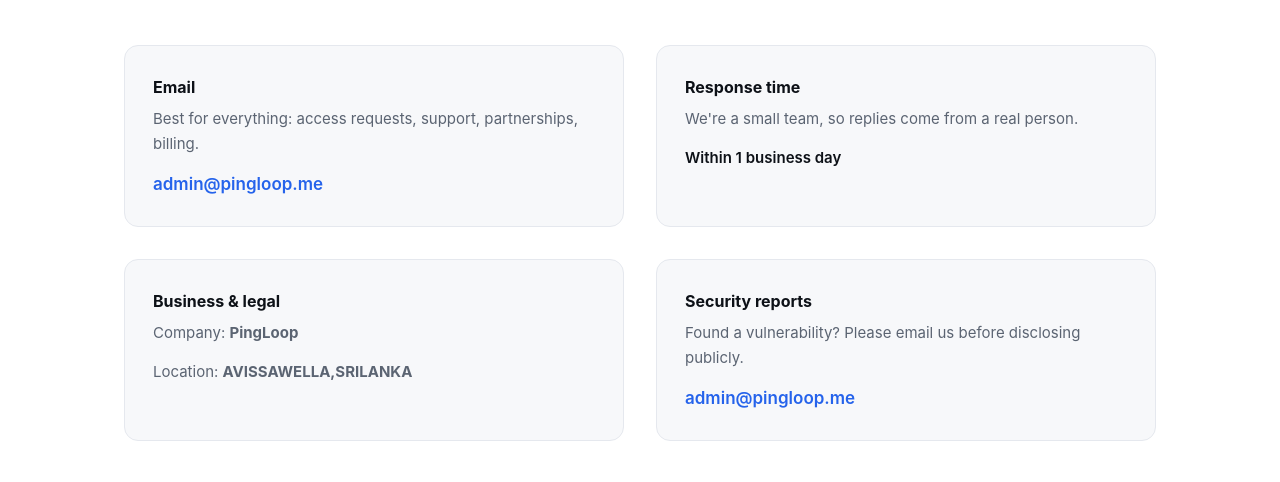
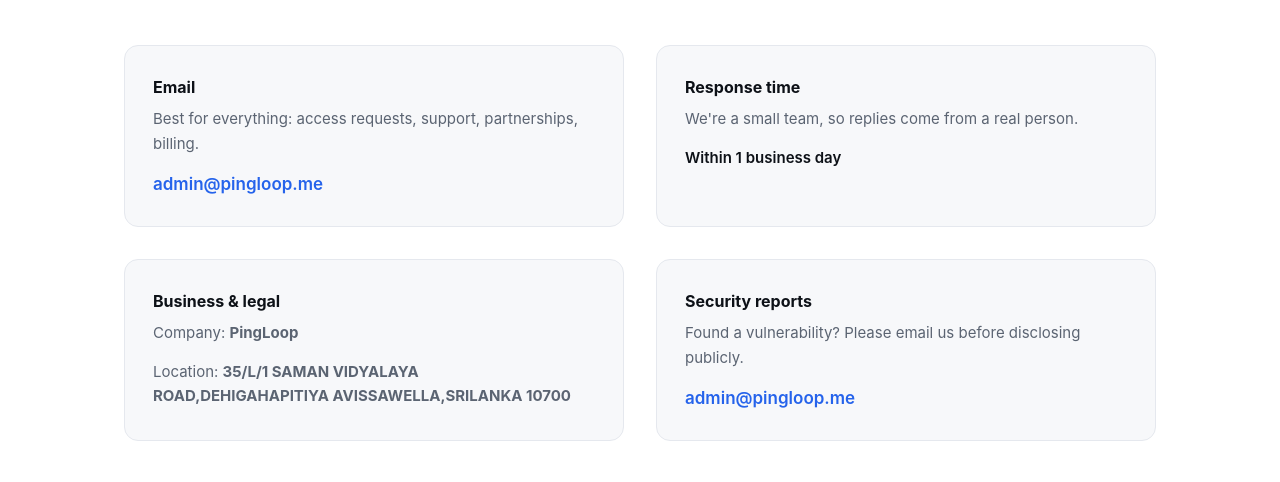
Before and after one commit to odahalvorson/odahalvorson.github.io, a plain HTML site: page contact.html in a window 1280 px wide. Shown: the part 267-749 px from the top of the page. Drawn offline with Linux system fonts and the light colour scheme.

Commit message:
Update contact.html

```diff
--- a/contact.html
+++ b/contact.html
@@ -51,7 +51,7 @@
       <div class="contact-box">
         <h3>Business &amp; legal</h3>
         <p>Company: <strong>PingLoop</strong></p>
-        <p style="margin:0">Location: <strong>AVISSAWELLA,SRILANKA</strong></p>
+        <p style="margin:0">Location: <strong>35/L/1 SAMAN VIDYALAYA ROAD,DEHIGAHAPITIYA AVISSAWELLA,SRILANKA 10700</strong></p>
       </div>
 
       <div class="contact-box">
```
